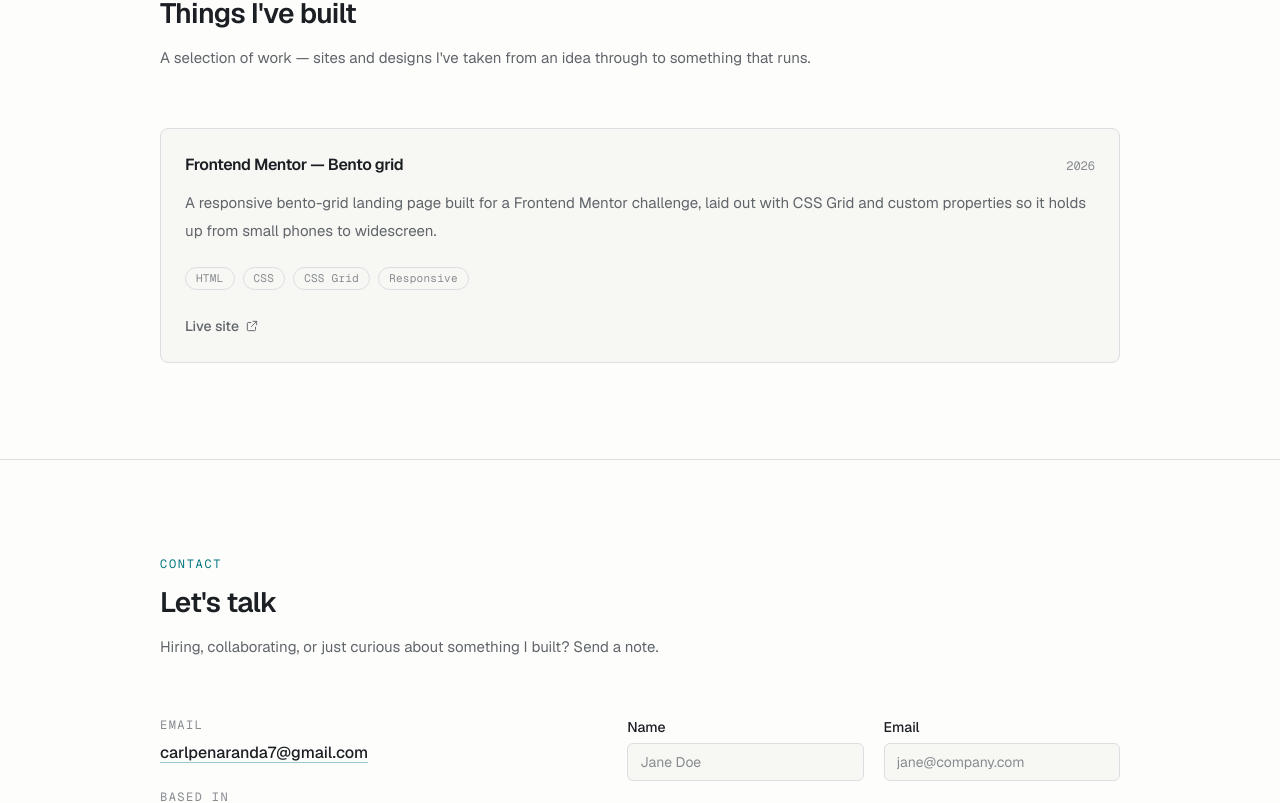
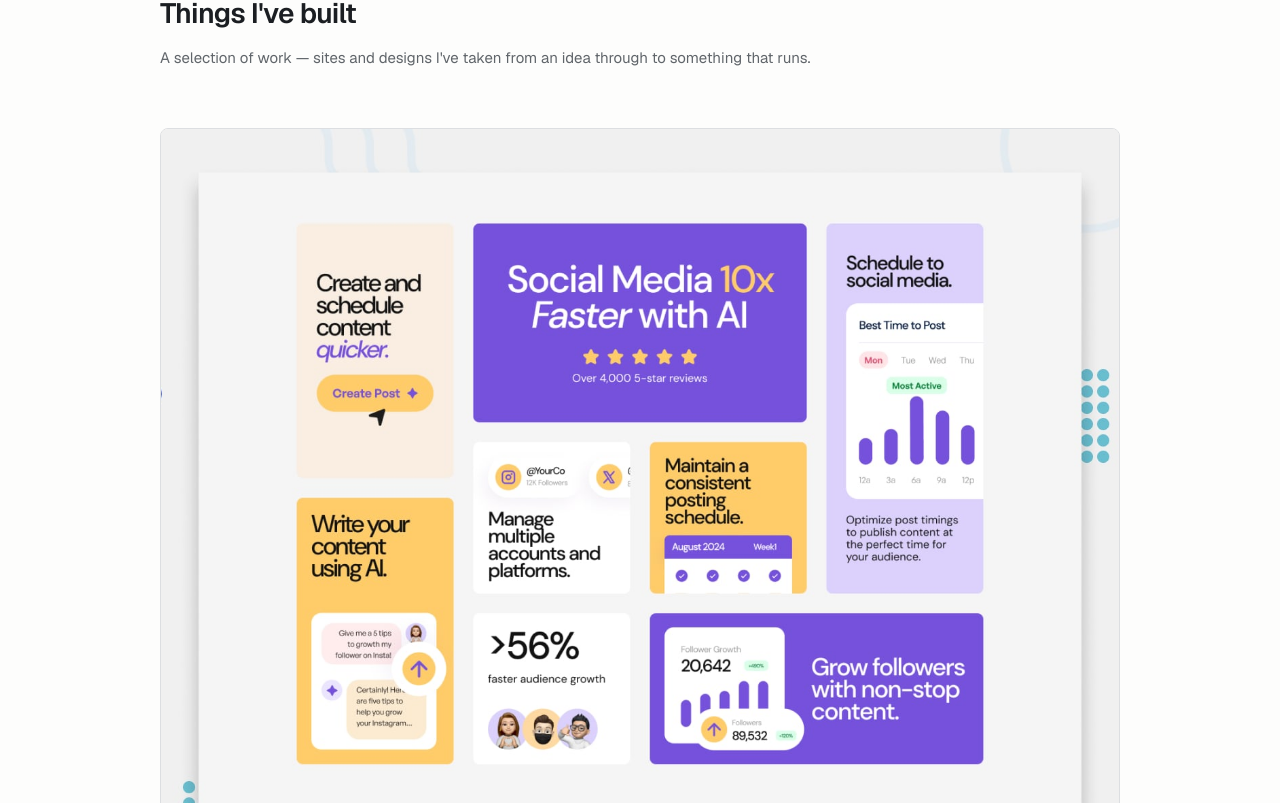
Before and after one commit to carlqtdev/carlportfolio, a Next.js app: page / in a window 1280 px wide. Shown: the part 1357-2160 px from the top of the page. Built offline with nearby package versions, Linux system fonts and the light colour scheme; no server answers.

Commit message:
Add a preview image to project cards
Project cards can now render an optional cover image; the bento grid card uses its Frontend Mentor preview.

```diff
--- a/content/profile.ts
+++ b/content/profile.ts
@@ -19,6 +19,8 @@ export type ProjectItem = {
   tags: string[];
   /** Optional. Displayed at the top-right of the card. */
   year?: string;
+  /** Optional preview image served from /public, e.g. "/projects/hero.jpg". */
+  image?: string;
   /** Optional live URL. Omit it and the "Live site" link is not rendered. */
   href?: string;
   /** Optional source URL. Omit it and the "Source" link is not rendered. */
@@ -79,6 +81,7 @@ export const projects: ProjectItem[] = [
       "A responsive bento-grid landing page built for a Frontend Mentor challenge, laid out with CSS Grid and custom properties so it holds up from small phones to widescreen.",
     tags: ["HTML", "CSS", "CSS Grid", "Responsive"],
     year: "2026",
+    image: "/projects/bento-grid.jpg",
     href: "https://carldiv.github.io/Bento-Grid/",
   },
 ];
--- a/sections/projects.tsx
+++ b/sections/projects.tsx
@@ -1,3 +1,5 @@
+import Image from "next/image";
+
 import { Badge } from "@/components/badge";
 import { ExternalLinkIcon } from "@/components/icons";
 import { Reveal } from "@/components/reveal";
@@ -5,20 +7,45 @@ import { Section } from "@/components/section";
 import { type ProjectItem, projects } from "@/content/profile";
 import { cn } from "@/lib/utils";
 
-function ProjectCard({ project }: { project: ProjectItem }) {
+function ProjectCard({
+  project,
+  wide = false,
+}: {
+  project: ProjectItem;
+  wide?: boolean;
+}) {
   const links = [
     project.href ? { href: project.href, label: "Live site" } : null,
     project.repo ? { href: project.repo, label: "Source" } : null,
   ].filter((link): link is { href: string; label: string } => link !== null);
 
   return (
-    <article className="group flex h-full flex-col rounded-lg border border-line bg-surface p-6 transition-colors hover:border-line-strong hover:bg-elevated">
+    <article className="group flex h-full flex-col overflow-hidden rounded-lg border border-line bg-surface transition-colors hover:border-line-strong hover:bg-elevated">
+      {project.image ? (
+        <div className="relative aspect-[4/3] overflow-hidden border-b border-line bg-elevated">
+          <Image
+            src={project.image}
+            alt={`Preview of ${project.title}`}
+            fill
+            sizes={
+              wide
+                ? "(min-width: 1024px) 960px, 100vw"
+                : "(min-width: 1024px) 464px, (min-width: 640px) 50vw, 100vw"
+            }
+            className="object-cover object-top transition-transform duration-500 group-hover:scale-[1.02] motion-reduce:transition-none motion-reduce:group-hover:scale-100"
+          />
+        </div>
+      ) : null}
+
+      <div className="flex flex-1 flex-col p-6">
         <div className="flex items-baseline justify-between gap-4">
           <h3 className="text-base font-semibold tracking-tight text-ink">
             {project.title}
           </h3>
           {project.year ? (
-          <p className="shrink-0 font-mono text-xs text-faint">{project.year}</p>
+            <p className="shrink-0 font-mono text-xs text-faint">
+              {project.year}
+            </p>
           ) : null}
         </div>
 
@@ -54,12 +81,16 @@ function ProjectCard({ project }: { project: ProjectItem }) {
             ))}
           </ul>
         ) : null}
+      </div>
     </article>
   );
 }
 
 export function Projects() {
   if (projects.length === 0) return null;
+
+  // A lone project fills the row instead of leaving half the grid empty.
+  const wide = projects.length === 1;
 
   return (
     <Section
@@ -70,12 +101,9 @@ export function Projects() {
     >
       <ul className="grid gap-5 sm:grid-cols-2">
         {projects.map((project, index) => (
-          <li
-            key={project.title}
-            className={cn(projects.length === 1 && "sm:col-span-2")}
-          >
+          <li key={project.title} className={cn(wide && "sm:col-span-2")}>
             <Reveal delay={index * 0.06} className="h-full">
-              <ProjectCard project={project} />
+              <ProjectCard project={project} wide={wide} />
             </Reveal>
           </li>
         ))}
```
Also changed, not shown: public/projects/bento-grid.jpg (added). Lines whose indentation alone changed are shown as unchanged.
